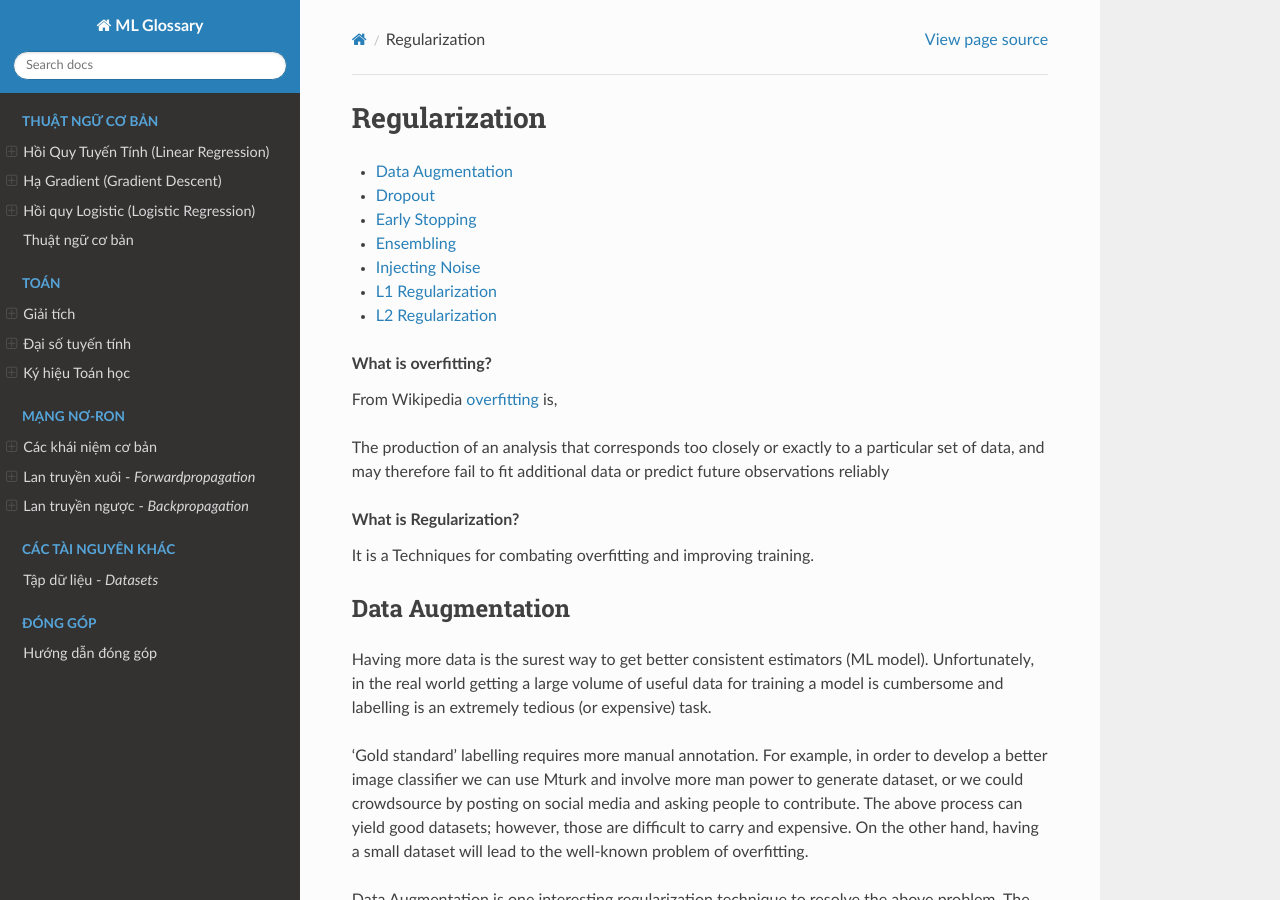
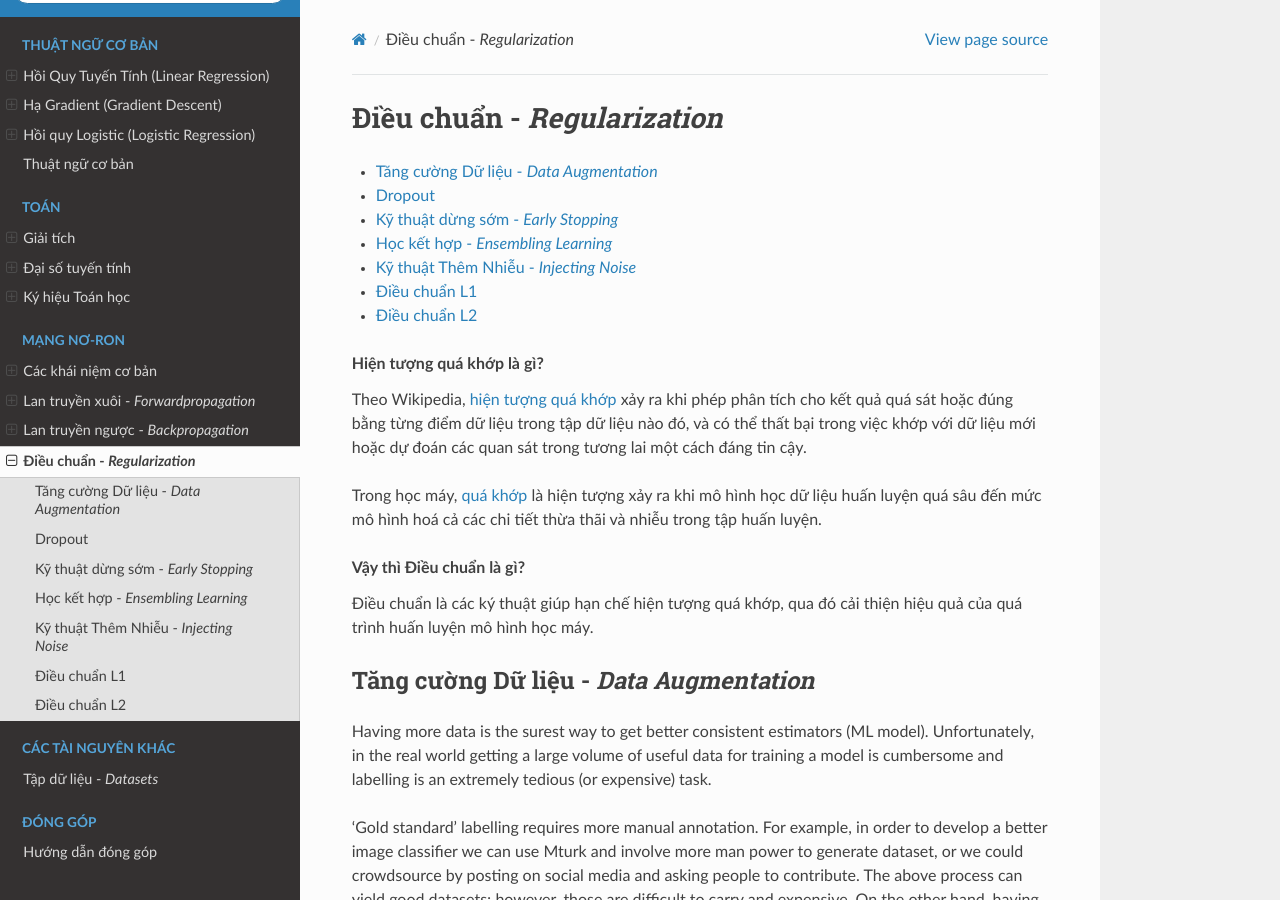
Before and after one commit to trgiangdo/ml-glossary-vn, a Sphinx documentation site: the page built from docs/regularization_vn.rst, in a window 1280 px wide and 900 px high. Built offline with Sphinx 7.4.7 and the Read the Docs theme 2.0.0, drawn with Linux system fonts in a browser that asks for light colours; pages that are not in the unit, such as notebooks, are missing from menus; some of the changed text lies outside the part shown.

Commit message:
add "regularization" translation

```diff
--- a/docs/regularization.rst
+++ b/docs/regularization_vn.rst
@@ -1,26 +1,24 @@
 .. _regularization:
 
-==============
-Regularization
-==============
+=============================
+Điều chuẩn - *Regularization*
+=============================
 
 .. contents:: :local:
 
-.. rubric:: What is overfitting?
+.. rubric:: Hiện tượng quá khớp là gì?
 
-From Wikipedia `overfitting <https://en.wikipedia.org/wiki/Overfitting>`__ is,
+Theo Wikipedia, `hiện tượng quá khớp <https://en.wikipedia.org/wiki/Overfitting>`_ xảy ra khi phép phân tích cho kết quả quá sát hoặc đúng bằng từng điểm dữ liệu trong tập dữ liệu nào đó, và có thể thất bại trong việc khớp với dữ liệu mới hoặc dự đoán các quan sát trong tương lai một cách đáng tin cậy.
 
-The production of an analysis that corresponds too closely or exactly to a particular set
-of data, and may therefore fail to fit additional data or predict future observations
-reliably
+Trong học máy, :ref:`quá khớp <glossary_overfitting>` là hiện tượng xảy ra khi mô hình học dữ liệu huấn luyện quá sâu đến mức mô hình hoá cả các chi tiết thừa thãi và nhiễu trong tập huấn luyện.
 
-.. rubric:: What is Regularization?
+.. rubric:: Vậy thì Điều chuẩn là gì?
 
-It is a Techniques for combating overfitting and improving training.
+Điều chuẩn là các ký thuật giúp hạn chế hiện tượng quá khớp, qua đó cải thiện hiệu quả của quá trình huấn luyện mô hình học máy.
 
 
-Data Augmentation
-=================
+Tăng cường Dữ liệu - *Data Augmentation*
+========================================
 
 Having more data is the surest way to get better consistent estimators (ML model). Unfortunately, in the real world getting a large volume of useful data for training a model is cumbersome and labelling is an extremely tedious (or expensive) task.
 
@@ -65,7 +63,7 @@ Sample code for random deletion
 
 Furthermore, when comparing two machine learning algorithms, it is important to train both with either augmented or non-augmented dataset. Otherwise, no subjective decision can be made on which algorithm performed better
 
-.. rubric:: Further reading
+.. rubric:: Tài liệu khác
 
 - `NLP Data Augmentation <https://arxiv.org/abs/1901.11196>`_
 - `CV Data Augmentation <https://arxiv.org/abs/1904.12848>`_
@@ -74,7 +72,7 @@ Furthermore, when comparing two machine learning algorithms, it is important to
 Dropout
 =======
 
-.. rubric:: What is Dropout?
+.. rubric:: Dropout là gì?
 
 Dropout is a regularization technique for reducing overfitting in neural networks by preventing complex co-adaptations on training data.
 
@@ -87,29 +85,29 @@ Dropout can be easily implemented by randomly selecting nodes to be dropped-out
 Most importantly Dropout is only used during the training of a model and is not used when evaluating the model.
 
 .. image:: images/regularization-dropout.PNG
-      :align: center
+    :align: center
 
 image from `<https://www.cs.toronto.edu/~hinton/absps/JMLRdropout.pdf>`_
 
 .. code-block:: python
 
-  import numpy as np
-  A = np.arange(20).reshape((5,4))
+    import numpy as np
+    A = np.arange(20).reshape((5,4))
 
-  print("Given input: ")
-  print(A)
+    print("Given input: ")
+    print(A)
 
-  def dropout(X, drop_probability):
-      keep_probability = 1 - drop_probability
-      mask = np.random.uniform(0, 1.0, X.shape) < keep_probability
-      if keep_probability > 0.0:
-          scale = (1/keep_probability)
-      else:
-          scale = 0.0
-      return mask * X * scale
+    def dropout(X, drop_probability):
+        keep_probability = 1 - drop_probability
+        mask = np.random.uniform(0, 1.0, X.shape) < keep_probability
+        if keep_probability > 0.0:
+            scale = (1/keep_probability)
+        else:
+            scale = 0.0
+        return mask * X * scale
 
-  print("\n After Dropout: ")
-  print(dropout(A,0.5))
+    print("\n After Dropout: ")
+    print(dropout(A,0.5))
 
 output from above code
 
@@ -129,12 +127,12 @@ output from above code
   [24.  0.  0.  0.]
   [32. 34. 36.  0.]]
 
-.. rubric:: Further reading
+.. rubric:: Tài liệu khác
 - Dropout `<https://www.cs.toronto.edu/~hinton/absps/JMLRdropout.pdf>`_
 
 
-Early Stopping
-==============
+Kỹ thuật dừng sớm - *Early Stopping*
+====================================
 
 One of the biggest problem in training neural network is how long to train the model.
 
@@ -145,7 +143,7 @@ Here the challenge is to train the network long enough that it is capable of lea
 One possible solution to solve this problem is to treat the number of training epochs as a hyperparameter and train the model multiple times with different values, then select the number of epochs that result in the best accuracy on the train or a holdout test dataset, But the problem is it requires multiple models to be trained and discarded.
 
 .. image:: images/earlystopping.png
-      :align: center
+    :align: center
 
 Clearly, after ‘t’ epochs, the model starts overfitting. This is clear by the increasing gap between the train and the validation error in the above plot.
 
@@ -157,62 +155,61 @@ Python implementation for Early stopping,
 
 .. code-block:: python
 
-  def early_stopping(theta0, (x_train, y_train), (x_valid, y_valid), n = 1, p = 100):
-    """ The early stopping meta-algorithm for determining the best amount of time to train.
-        REF: Algorithm 7.1 in deep learning book.
+    def early_stopping(theta0, (x_train, y_train), (x_valid, y_valid), n = 1, p = 100):
+        """ The early stopping meta-algorithm for determining the best amount of time to train.
+            REF: Algorithm 7.1 in deep learning book.
 
-        Parameters:
-        n: int; Number of steps between evaluations.
-        p: int; "patience", the number of evaluations to observe worsening validataion set.
-        theta0: Network; initial network.
-        x_train: iterable; The training input set.
-        y_train: iterable; The training output set.
-        x_valid: iterable; The validation input set.
-        y_valid: iterable; The validation output set.
+            Parameters:
+            n: int; Number of steps between evaluations.
+            p: int; "patience", the number of evaluations to observe worsening validataion set.
+            theta0: Network; initial network.
+            x_train: iterable; The training input set.
+            y_train: iterable; The training output set.
+            x_valid: iterable; The validation input set.
+            y_valid: iterable; The validation output set.
 
-        Returns:
-        theta_prime: Network object; The output network.
-        i_prime: int; The number of iterations for the output network.
-        v: float; The validation error for the output network.
-    """
-    # Initialize variables
-    theta = theta0.clone()       # The active network
-    i = 0                        # The number of training steps taken
-    j = 0                        # The number of evaluations steps since last update of theta_prime
-    v = np.inf                   # The best evaluation error observed thusfar
-    theta_prime = theta.clone()  # The best network found thusfar
-    i_prime = i                  # The index of theta_prime
+            Returns:
+            theta_prime: Network object; The output network.
+            i_prime: int; The number of iterations for the output network.
+            v: float; The validation error for the output network.
+        """
+        # Initialize variables
+        theta = theta0.clone()       # The active network
+        i = 0                        # The number of training steps taken
+        j = 0                        # The number of evaluations steps since last update of theta_prime
+        v = np.inf                   # The best evaluation error observed thusfar
+        theta_prime = theta.clone()  # The best network found thusfar
+        i_prime = i                  # The index of theta_prime
 
-    while j < p:
-        # Update theta by running the training algorithm for n steps
-        for _ in range(n):
-            theta.train(x_train, y_train)
+        while j < p:
+            # Update theta by running the training algorithm for n steps
+            for _ in range(n):
+                theta.train(x_train, y_train)
 
-        # Update Values
-        i += n
-        v_new = theta.error(x_valid, y_valid)
+            # Update Values
+            i += n
+            v_new = theta.error(x_valid, y_valid)
 
-        # If better validation error, then reset waiting time, save the network, and update the best error value
-        if v_new < v:
-            j = 0
-            theta_prime = theta.clone()
-            i_prime = i
-            v = v_new
+            # If better validation error, then reset waiting time, save the network, and update the best error value
+            if v_new < v:
+                j = 0
+                theta_prime = theta.clone()
+                i_prime = i
+                v = v_new
 
-        # Otherwise, update the waiting time
-        else:
-            j += 1
+            # Otherwise, update the waiting time
+            else:
+                j += 1
 
-    return theta_prime, i_prime, v
+        return theta_prime, i_prime, v
 
-.. rubric:: Further reading
+.. rubric:: Tài liệu khác
 
 - `Regularization <http://wavelab.uwaterloo.ca/wp-content/uploads/2017/04/Lecture_3.pdf>`_
 
 
-
-Ensembling
-==========
+Học kết hợp - *Ensembling Learning*
+===================================
 
 Ensemble methods combine several machine learning techniques into one predictive model. There are a few different methods for ensembling, but the two most common are:
 
@@ -232,8 +229,8 @@ Ensemble methods combine several machine learning techniques into one predictive
 Bagging uses complex base models and tries to "smooth out" their predictions, while boosting uses simple base models and tries to "boost" their aggregate complexity.
 
 
-Injecting Noise
-===============
+Kỹ thuật Thêm Nhiễu - *Injecting Noise*
+=======================================
 
 Noise is often introduced to the inputs as a dataset augmentation strategy. When we have a small dataset the network may effectively memorize the training dataset. Instead of learning a general mapping from inputs to outputs, the model may learn the specific input examples and their associated outputs. One approach for improving generalization error and improving the structure of the mapping problem is to add random noise.
 
@@ -255,16 +252,16 @@ Random noise can be added to other parts of the network during training. Some ex
 
 - An example for Noise Injection on Outputs is **label smoothing**
 
-.. rubric:: Further reading
+.. rubric:: Tài liệu khác
 
 - `Regularization <http://wavelab.uwaterloo.ca/wp-content/uploads/2017/04/Lecture_3.pdf>`_
 
-L1 Regularization
-=================
+Điều chuẩn L1
+=============
 
 A regression model that uses L1 regularization technique is called *Lasso Regression*.
 
-.. rubric:: Mathematical formula for L1 Regularization.
+.. rubric:: Công thức toán học của điều chuẩn L1.
 
 Let's define a model to see how L1 Regularization works. For simplicity, We define a simple linear regression model Y with one independent variable.
 
@@ -357,22 +354,22 @@ Simple python implementation
 
         return weights
 
-.. rubric:: Use Case
+.. rubric:: Trường hợp sử dụng
 
 L1 Regularization (or varient of this concept) is a model of choice when the number of features are high, Since it provides sparse solutions. We can get computational advantage as the features with zero coefficients can simply be ignored.
 
-.. rubric:: Further reading
+.. rubric:: Tài liệu khác
 
 - `Linear Regression  <https://ml-cheatsheet.readthedocs.io/en/latest/linear_regression.html>`_
 
 
-L2 Regularization
-=================
+Điều chuẩn L2
+=============
 
 
 A regression model that uses L2 regularization technique is called *Ridge Regression*. Main difference between L1 and L2 regularization is, L2 regularization uses “squared magnitude” of coefficient as penalty term to the loss function.
 
-.. rubric:: Mathematical formula for L2 Regularization.
+.. rubric:: Công thức toán học của điều chuẩn L2.
 
 Let's define a model to see how L2 Regularization works. For simplicity, We define a simple linear regression model Y with one independent variable.
 
@@ -419,15 +416,15 @@ When we apply the L2 in above formula it becomes,
 
 .. math::
 
-     w_{new} = w - \eta. (Error(Y , \widehat{Y}) + \lambda\frac{\partial L2}{\partial w})
+    w_{new} = w - \eta. (Error(Y , \widehat{Y}) + \lambda\frac{\partial L2}{\partial w})
 
-             = w - \eta . (Error(Y , \widehat{Y}) +2\lambda w)
+            = w - \eta . (Error(Y , \widehat{Y}) +2\lambda w)
 
 Simple python implementation
 
 .. code-block:: python
 
-   def update_weights_with_l2_regularization(features, targets, weights, lr,lambda):
+    def update_weights_with_l2_regularization(features, targets, weights, lr,lambda):
         '''
         Features:(200, 3)
         Targets: (200, 1)
@@ -455,14 +452,15 @@ Simple python implementation
 
         return weights
 
-.. rubric:: Use Case
+.. rubric:: Trường hợp sử dụng
 
 L2 regularization can address the multicollinearity problem by constraining the coefficient norm and keeping all the variables. L2 regression can be used to estimate the predictor importance and penalize predictors that are not important. One issue with co-linearity is that the variance of the parameter estimate is huge. In cases where the number of features are greater than the number of observations, the matrix used in the OLS may not be invertible but Ridge Regression enables this matrix to be inverted.
 
-.. rubric:: Further reading
+.. rubric:: Tài liệu khác
 
 - `Ridge Regression  <https://en.wikipedia.org/wiki/Tikhonov_regularization>`_
 
-.. rubric:: References
+
+.. rubric:: Tài liệu tham khảo
 
 .. [1] http://www.deeplearningbook.org/contents/regularization.html
```
